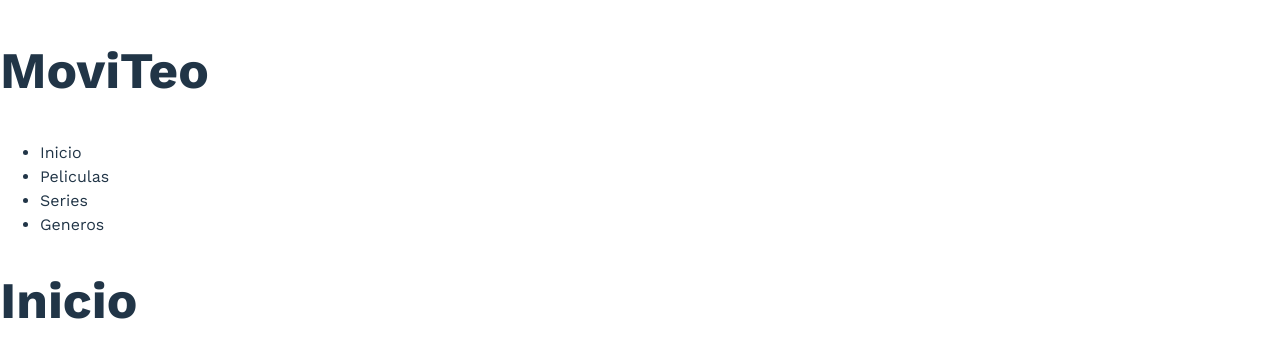
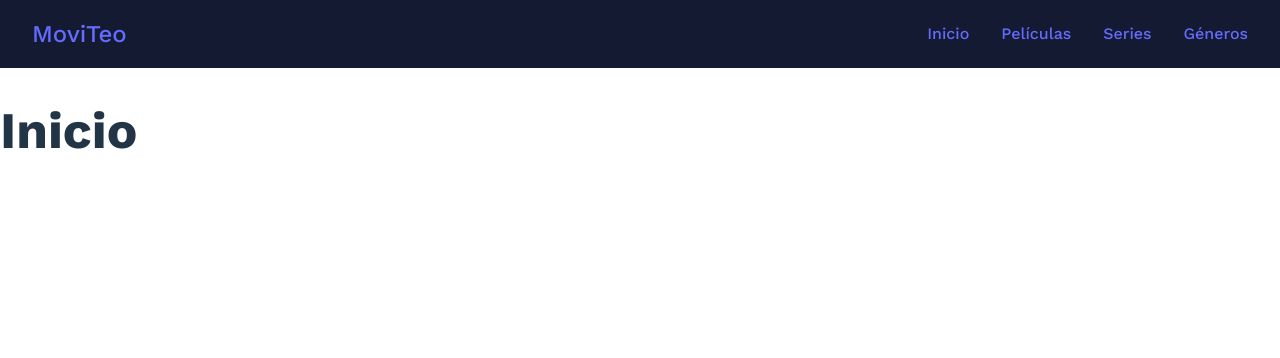
Before and after one commit to EdiTeo/proyectMovie, a React (Vite) app: page / in a window 1280 px wide. Shown: the top 358 px of the page. Built offline with nearby package versions, Linux system fonts and the light colour scheme.

Commit message:
feat: agregar menu con enlaces de enrutador

```diff
--- a/src/componente/Menu.jsx
+++ b/src/componente/Menu.jsx
@@ -1,18 +1,35 @@
+import '../style/Menu.css'
+import {Link} from 'react-router-dom'
 export function  Menu(){
+    const navigation = [
+        {name:'Inicio',href:'/'},
+        {name:'Películas',href:'/peliculas'},
+        {name:'Series',href:'/series'},
+        {name:'Géneros',href:'/generos'},
+    ]
     return(
-            <>
-                <nav className="bg-gray-900 text-white p-4">
-                    <div className="container mx-auto flex justify-between">
-                        <h1 className="text-xl font-bold">MoviTeo</h1>
-                        <ul className="flex gap-4">
-                            <li> Inicio </li>
-                            <li>Peliculas</li>
-                            <li>Series</li>
-                            <li>Generos</li>
-                        </ul>
+            <header>
+                <nav className="nav-principal">
+                    <div className="logo">
+                          <Link to="/" className="titulo-principal">MoviTeo</Link>
                     </div>
+                       <div className="direccion-lista">
+                        <div className="contenido-nav">
+                            {navigation.map(
+                                (item)=>(
+                                    <Link
+                                        key={item.name}
+                                        to={item.href}
+                                        className="lista"
+                                    >
+                                    {item.name}
+                                    </Link>
+                                )
+                            )}
+                        </div>
+                       </div>
 
                 </nav>
-            </>
+            </header>
     );
 }
--- /dev/null
+++ b/src/style/Menu.css
@@ -0,0 +1,27 @@
+.nav-principal {
+  display: flex;
+  justify-content: space-between;
+  align-items: center;
+  padding: 1rem 2rem;
+  background-color: #141A32;
+  color: white;
+}
+.contenido-nav{
+    list-style-type: none;
+    padding: 0;
+    margin: 0;
+    display: flex;
+    gap: 2rem;/*1rem=16px */
+}
+.logo .titulo-principal {
+  font-size: 1.5rem;
+  margin: 0;
+}
+.titulo-principal{
+    cursor: pointer;
+}
+.lista:hover{
+    transform: scale(150%);
+    color:blueviolet;
+    cursor: pointer;
+}
```
